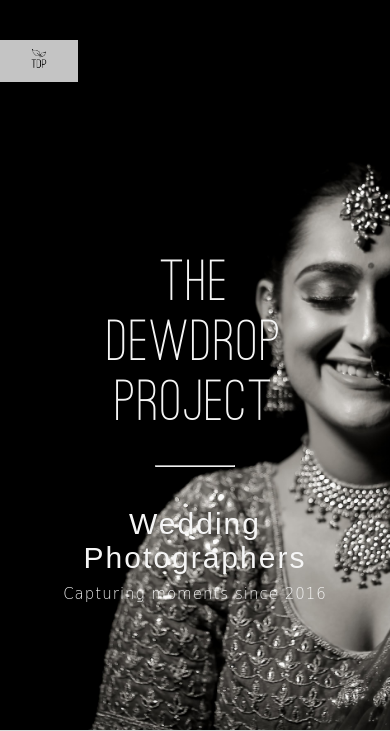
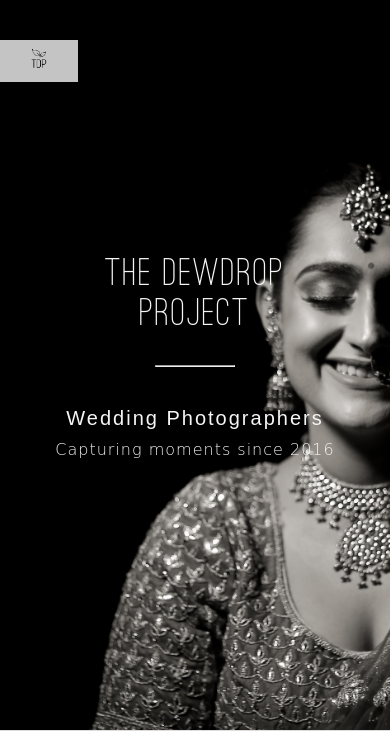
Before and after one commit to MalhotraK24/thedewdropproject, a web app: file index.html in a window 390 px wide. Shown: the top 731 px of the page. Run offline with its HTML, style and script files only (its server is not run), Linux system fonts and the light colour scheme.

Commit message:
Changed font size for small screens

```diff
--- a/CSS/main.css
+++ b/CSS/main.css
@@ -183,17 +183,17 @@
 }
 
 .header-content .title{
-    font-size: 85px;
+    font-size: 80px;
     letter-spacing: 2px;
 }
 @media only screen and (min-width: 500px) and (max-width: 700px) {
     .header-content .title{
-        font-size: 70px;
+        font-size: 60px;
     }
 }
 @media only screen and (max-width: 500px) {
     .header-content .title{
-        font-size: 60px;
+        font-size: 40px;
     }
 }
 
@@ -206,12 +206,12 @@
 }
 @media only screen and (min-width: 500px) and (max-width: 700px) {
     .header-content .subtitle{
-        font-size: 35px;
+        font-size: 30px;
     }
 }
 @media only screen and (max-width: 500px) {
     .header-content .subtitle{
-        font-size: 30px;
+        font-size: 20px;
     }
 }
 
@@ -229,7 +229,7 @@
 }
 @media only screen and (max-width: 500px) {
     .header-content .caption{
-        font-size: 15px;
+        font-size: 16px;
     }
 }
 
```
